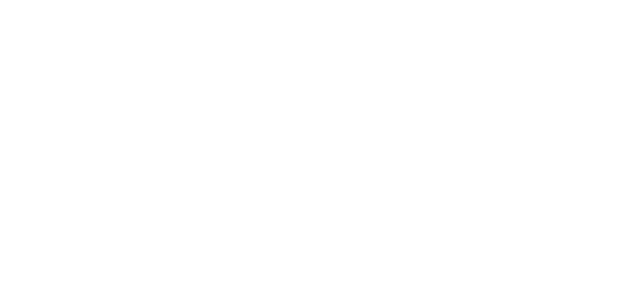
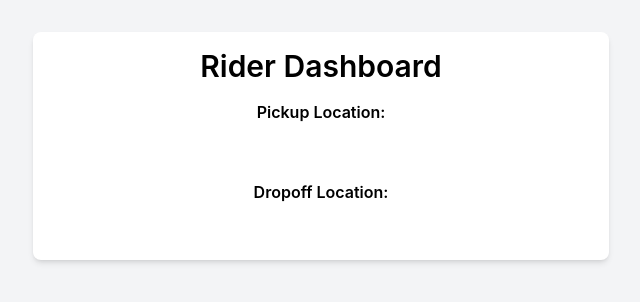
Before and after one commit to Xrg360/SahaYaatri, a React (Create React App) app in the folder frontend/: page / in a window 1280 px wide. Shown: the top 302 px of the page, without its empty margins (319-959 px from the left). Built offline with nearby package versions, Linux system fonts and the light colour scheme.

Commit message:
riderdasbord

```diff
--- a/frontend/src/App.js
+++ b/frontend/src/App.js
@@ -3,12 +3,14 @@
 import "./App.css";
 import SignIn from "./pages/SignIn";
 import SignUp from "./pages/SignUp";
+import DriverDashboard from "./pages/DriverDash";
+import RiderDashboard from "./pages/RiderDash";
 
 
 function App() {
   return (
     <div className="App">
-
+        <RiderDashboard/>
     </div>
   );
 }
--- a/frontend/src/pages/RiderDash.js
+++ b/frontend/src/pages/RiderDash.js
@@ -0,0 +1,89 @@
+import React, { useState, useEffect } from 'react';
+
+function RiderDashboard() {
+  const [pickupLocation, setPickupLocation] = useState('');
+  const [dropoffLocation, setDropoffLocation] = useState('');
+  const [rideOptions, setRideOptions] = useState([]);
+  const [selectedRide, setSelectedRide] = useState(null);
+
+  useEffect(() => {
+
+    const fetchRideOptions = async () => {
+      try {
+        const data = [
+          { id: 1, name: 'UberX', fare: '$10', eta: '5 min' },
+          { id: 2, name: 'UberXL', fare: '$20', eta: '7 min' },
+        ];
+        setRideOptions(data);
+      } catch (error) {
+        console.error('Error fetching ride options: ', error);
+      }
+    };
+
+    if (pickupLocation && dropoffLocation) {
+      fetchRideOptions();
+    }
+  }, [pickupLocation, dropoffLocation]);
+
+  const handleRequestRide = (ride) => {
+    // Simulate requesting a ride
+    setSelectedRide(ride);
+  };
+
+  return (
+    <div className="bg-gray-100 min-h-screen p-8">
+    <div className="max-w-xl mx-auto bg-white p-4 rounded-lg shadow-md">
+      <h1 className=" text-3xl font-semibold mb-4">Rider Dashboard</h1>
+      <div className="mb-4">
+        <label className="block font-semibold">Pickup Location:</label>
+        <input
+          type="text"
+          className=" border-black rounded-md py-2 px-3"
+          value={pickupLocation}
+          onChange={(e) => setPickupLocation(e.target.value)}
+        />
+      </div>
+      <div>
+        <label className="block font-semibold">Dropoff Location:</label>
+        <input
+          type="text"
+          className=" border-black rounded-md py-2 px-3"
+          value={dropoffLocation}
+          onChange={(e) => setDropoffLocation(e.target.value)}
+        />
+      </div>
+      {rideOptions.length > 0 && (
+        <div>
+          <h2 className="text-xl font-semibold">Ride Options</h2>
+          <ul>
+            {rideOptions.map((ride) => (
+              <li key={ride.id}>
+                <div className="bg-gray-200 p-3 rounded-lg">
+                  <strong>{ride.name}</strong>
+                  <p>Fare: {ride.fare}</p>
+                  <p>ETA: {ride.eta}</p>
+                  <button onClick={() => handleRequestRide(ride)}
+                  className="py-2 px-4 bg-blue-500 text-white rounded-lg mt-2">
+                    Request Ride
+                  </button>
+                </div>
+              </li>
+            ))}
+          </ul>
+        </div>
+      )}
+      {selectedRide && (
+        <div>
+          <h2 className="text-xl font-semibold">Selected Ride</h2>
+          <p>Ride Name: {selectedRide.name}</p>
+          <p>Fare: {selectedRide.fare}</p>
+          <p>ETA: {selectedRide.eta}</p>
+          <p>Status: Requested</p>
+        </div>
+      )}
+    </div>
+    </div>
+  );
+}
+
+export default RiderDashboard;
```
